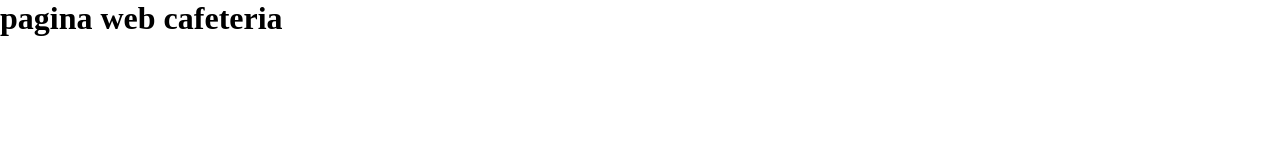
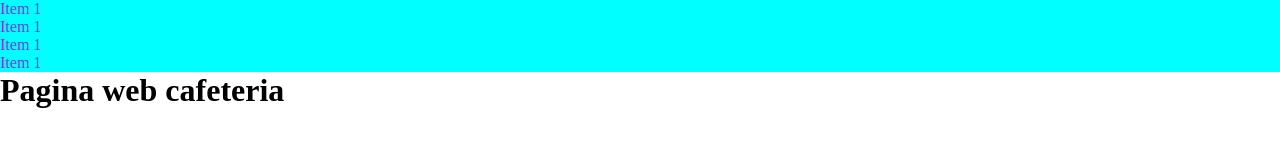
Before and after one commit to it-constanza/nuevo, a plain HTML site: page index.html in a window 1280 px wide. Drawn offline with Linux system fonts and the light colour scheme.

Commit message:
agrego Navbar

```diff
--- a/css/estilos.css
+++ b/css/estilos.css
@@ -3,3 +3,12 @@
     padding: 0;
     margin: 0;
 }
+
+
+header {
+    background-color: aqua;
+}
+
+li {
+    color: blueviolet;
+}
--- a/index.html
+++ b/index.html
@@ -7,7 +7,16 @@
     <title>Pagina web cafeteria</title>
 </head>
 <body>
-    <h1>pagina web cafeteria</h1>
+<header> <nav> <ul>
+    <li> Item 1  </li>
+    <li> Item 1  </li>
+    <li> Item 1  </li>
+    <li> Item 1  </li>
+
+</ul>
+</nav></header>
+
+    <h1>Pagina web cafeteria</h1>
 
 </body>
 </html>
```
